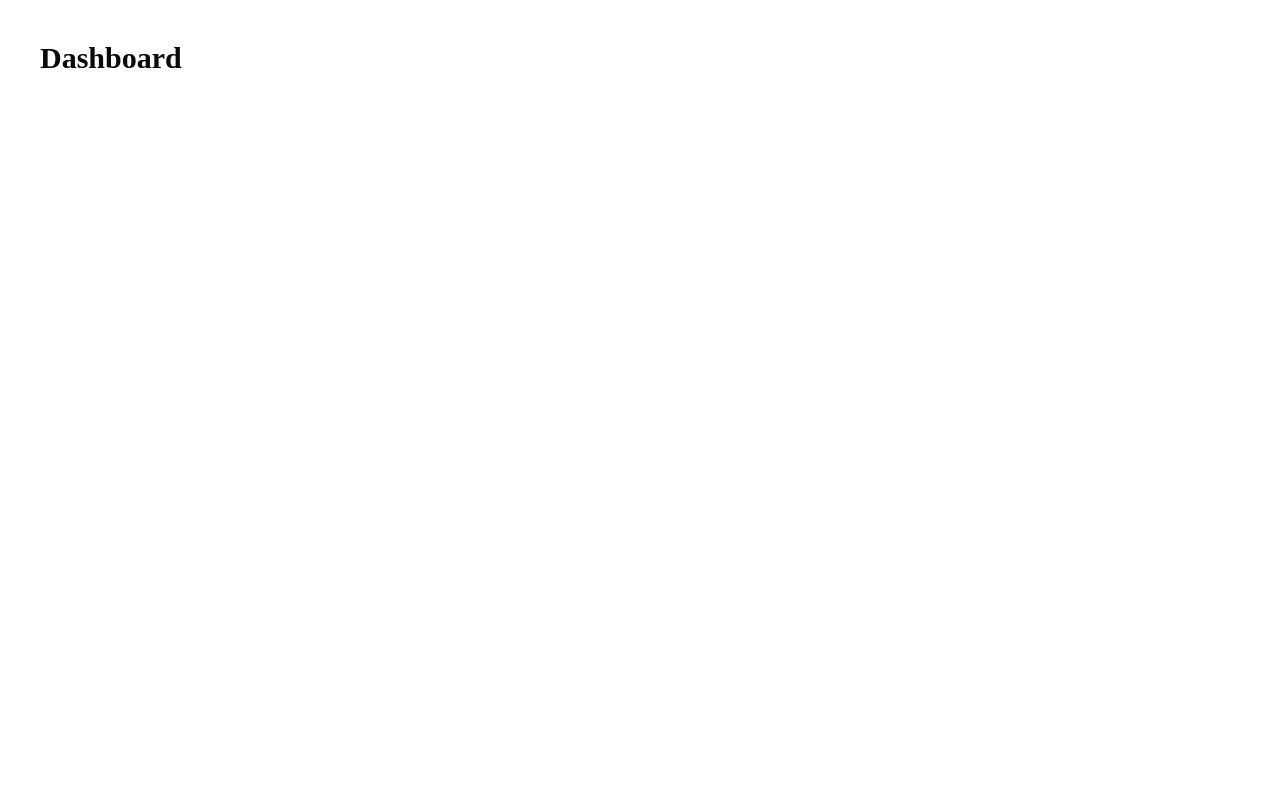
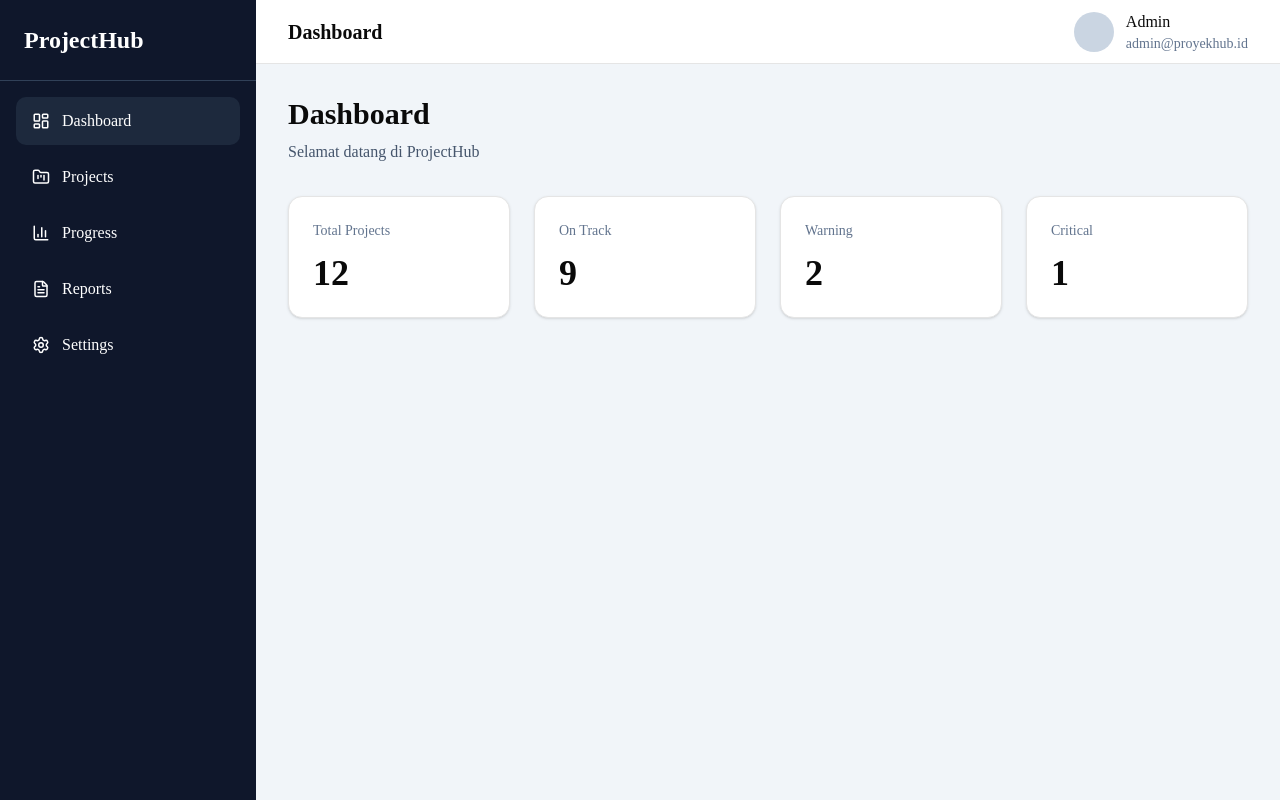
Before and after one commit to masfeb15/proyekhub, a Next.js app: page /dashboard in a window 1280 px wide. Built offline with nearby package versions, Linux system fonts and the light colour scheme.

Commit message:
Sprint 3.1.2 - Sidebar navigation and dashboard cards

```diff
--- a/app/dashboard/page.tsx
+++ b/app/dashboard/page.tsx
@@ -1,9 +1,40 @@
+import AppLayout from "@/components/layout/AppLayout";
+import DashboardCard from "@/components/layout/DashboardCard";
+
 export default function DashboardPage() {
   return (
-    <div className="p-10">
-      <h1 className="text-3xl font-bold">
+    <AppLayout>
+      <h2 className="text-3xl font-bold">
         Dashboard
-      </h1>
-    </div>
+      </h2>
+
+      <p className="mt-2 text-slate-600">
+        Selamat datang di ProjectHub
+      </p>
+
+      <div className="mt-8 grid gap-6 md:grid-cols-2 xl:grid-cols-4">
+
+        <DashboardCard
+          title="Total Projects"
+          value="12"
+        />
+
+        <DashboardCard
+          title="On Track"
+          value="9"
+        />
+
+        <DashboardCard
+          title="Warning"
+          value="2"
+        />
+
+        <DashboardCard
+          title="Critical"
+          value="1"
+        />
+
+      </div>
+    </AppLayout>
   );
 }
--- /dev/null
+++ b/components/layout/AppLayout.tsx
@@ -0,0 +1,22 @@
+import Sidebar from "./Sidebar";
+import Header from "./Header";
+
+export default function AppLayout({
+  children,
+}: {
+  children: React.ReactNode;
+}) {
+  return (
+    <div className="flex bg-slate-100">
+      <Sidebar />
+
+      <main className="flex-1 min-h-screen">
+        <Header />
+
+        <div className="p-8">
+          {children}
+        </div>
+      </main>
+    </div>
+  );
+}
--- a/components/layout/DashboardCard.tsx
+++ b/components/layout/DashboardCard.tsx
@@ -8,14 +8,14 @@ export default function DashboardCard({
   value,
 }: Props) {
   return (
-    <div className="bg-white rounded-xl shadow p-6">
-      <h3 className="text-gray-500 text-sm">
+    <div className="rounded-xl bg-white p-6 shadow-sm border">
+      <p className="text-sm text-slate-500">
         {title}
-      </h3>
+      </p>
 
-      <div className="text-3xl font-bold mt-2">
+      <h2 className="mt-3 text-4xl font-bold">
         {value}
-      </div>
+      </h2>
     </div>
   );
 }
--- a/components/layout/Header.tsx
+++ b/components/layout/Header.tsx
@@ -1,18 +1,22 @@
 export default function Header() {
   return (
-    <header className="bg-white h-16 shadow px-8 flex items-center justify-between">
-      <div>
-        <h2 className="font-bold text-xl">
-          Dashboard
-        </h2>
+    <header className="h-16 border-b bg-white flex items-center justify-between px-8">
+      <h1 className="text-xl font-bold">
+        Dashboard
+      </h1>
 
-        <p className="text-gray-500 text-sm">
-          Welcome to ProyekHub
-        </p>
-      </div>
+      <div className="flex items-center gap-3">
+        <div className="h-10 w-10 rounded-full bg-slate-300" />
 
-      <div className="font-medium">
-        Admin
+        <div>
+          <p className="font-medium">
+            Admin
+          </p>
+
+          <p className="text-sm text-slate-500">
+            admin@proyekhub.id
+          </p>
+        </div>
       </div>
     </header>
   );
--- a/components/layout/Sidebar.tsx
+++ b/components/layout/Sidebar.tsx
@@ -1,48 +1,45 @@
 import {
   LayoutDashboard,
   FolderKanban,
-  ClipboardCheck,
-  CalendarDays,
   BarChart3,
   FileText,
+  Settings,
 } from "lucide-react";
-
-const menus = [
-  { icon: LayoutDashboard, label: "Dashboard" },
-  { icon: FolderKanban, label: "Projects" },
-  { icon: ClipboardCheck, label: "Progress" },
-  { icon: CalendarDays, label: "Schedule" },
-  { icon: BarChart3, label: "BOQ" },
-  { icon: FileText, label: "Reports" },
-];
 
 export default function Sidebar() {
   return (
     <aside className="w-64 bg-slate-900 text-white min-h-screen">
       <div className="p-6 border-b border-slate-700">
-        <h1 className="text-2xl font-bold text-cyan-400">
-          ProyekHub
-        </h1>
-
-        <p className="text-xs text-slate-400 mt-1">
-          Construction Project OS
-        </p>
+        <h1 className="text-2xl font-bold">ProjectHub</h1>
       </div>
 
-      <nav className="p-3">
-        {menus.map((menu) => {
-          const Icon = menu.icon;
+      <nav className="p-4 space-y-2">
 
-          return (
-            <div
-              key={menu.label}
-              className="flex items-center gap-3 p-3 rounded-lg hover:bg-slate-800 cursor-pointer transition"
-            >
-              <Icon size={20} />
-              <span>{menu.label}</span>
-            </div>
-          );
-        })}
+        <button className="flex items-center gap-3 w-full rounded-lg bg-slate-800 px-4 py-3">
+          <LayoutDashboard size={18} />
+          Dashboard
+        </button>
+
+        <button className="flex items-center gap-3 w-full rounded-lg px-4 py-3 hover:bg-slate-800">
+          <FolderKanban size={18} />
+          Projects
+        </button>
+
+        <button className="flex items-center gap-3 w-full rounded-lg px-4 py-3 hover:bg-slate-800">
+          <BarChart3 size={18} />
+          Progress
+        </button>
+
+        <button className="flex items-center gap-3 w-full rounded-lg px-4 py-3 hover:bg-slate-800">
+          <FileText size={18} />
+          Reports
+        </button>
+
+        <button className="flex items-center gap-3 w-full rounded-lg px-4 py-3 hover:bg-slate-800">
+          <Settings size={18} />
+          Settings
+        </button>
+
       </nav>
     </aside>
   );
```
